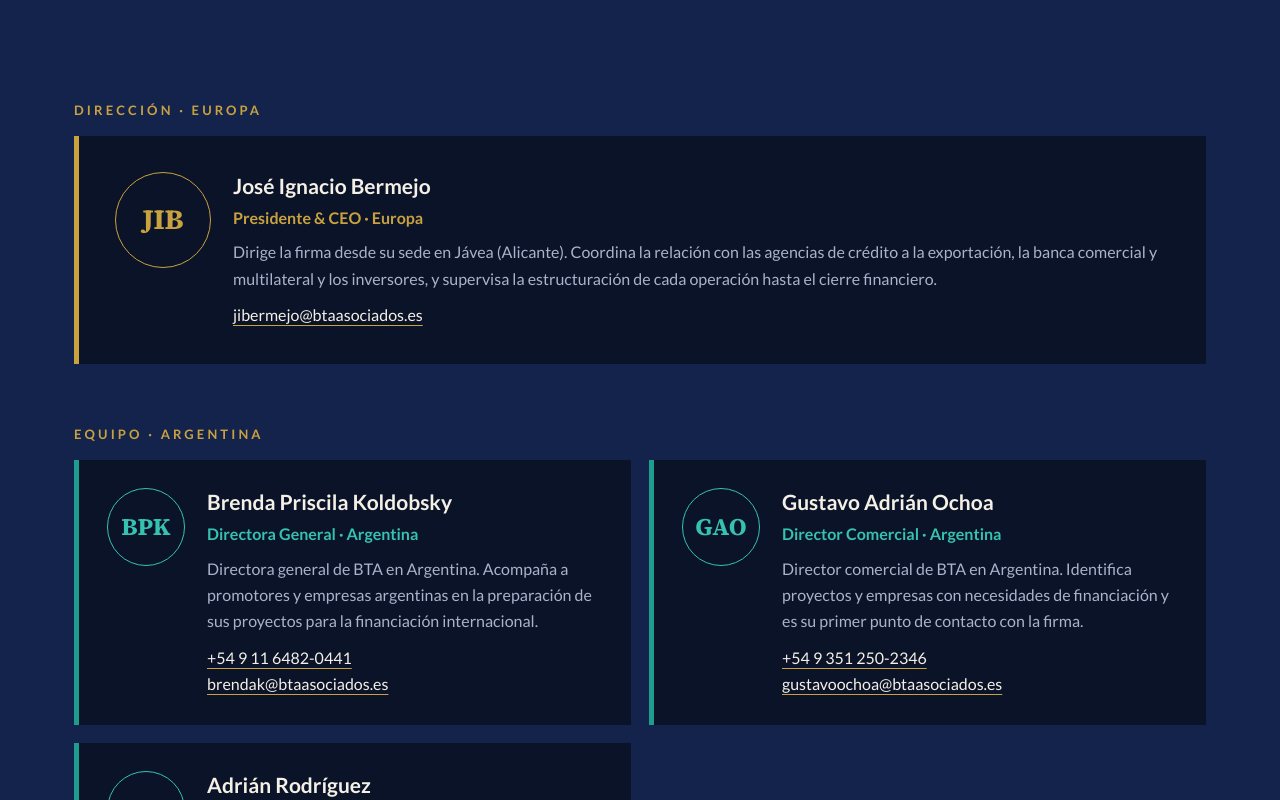
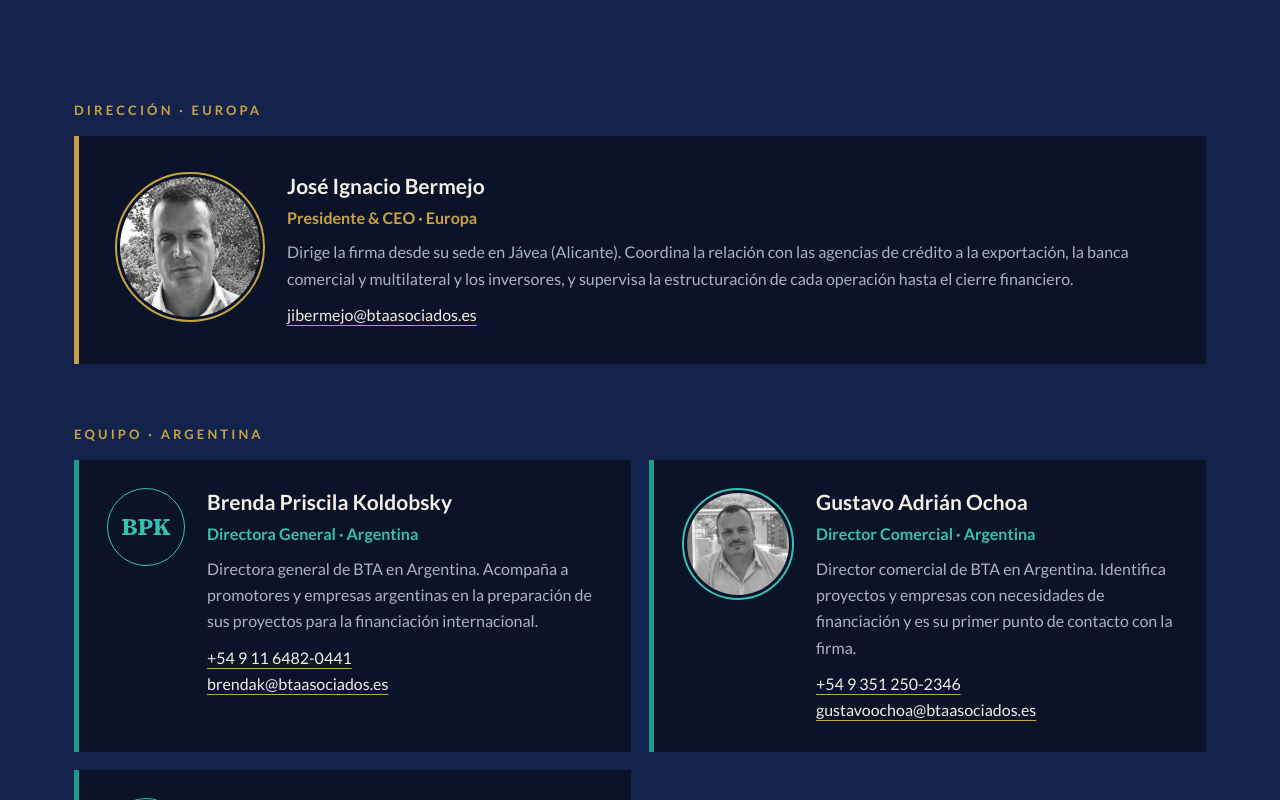
Before and after one commit to Obyra/bta-web, a plain HTML site: page equipo.html in a window 1280 px wide. Shown: the part 417-1217 px from the top of the page. Drawn offline with Linux system fonts and the light colour scheme.

Commit message:
Equipo: fotos de José Ignacio Bermejo y Gustavo Ochoa
Co-Authored-By: Claude Sonnet 5.5 <noreply@anthropic.com>

```diff
--- a/css/styles.css
+++ b/css/styles.css
@@ -228,6 +228,7 @@ tbody td:first-child { font-weight: 700; }
   display: grid; place-items: center; font-family: var(--serif); font-weight: 700; font-size: 24px; color: var(--oro);
 }
 .persona.verde .iniciales { border-color: var(--verde-claro); color: var(--verde-claro); }
+img.iniciales.foto { width: 112px; height: 112px; object-fit: cover; border-width: 2px; padding: 3px; background: var(--noche); }
 .persona h3 { font-size: 21px; }
 .persona .cargo { color: var(--oro); font-weight: 700; margin-bottom: 8px; }
 .persona.verde .cargo { color: var(--verde-claro); }
@@ -341,6 +342,7 @@ form button { border: 0; cursor: pointer; font: inherit; font-weight: 700; }
 .r1 { grid-template-columns: 1fr; }
 .persona.destacada { padding: 36px; }
 .persona.destacada .iniciales { width: 96px; height: 96px; font-size: 28px; }
+.persona.destacada img.iniciales.foto { width: 150px; height: 150px; }
 .persona .mail { margin-top: 10px; }
 .persona .mail a { color: var(--crema); text-underline-offset: 4px; text-decoration-color: var(--oro); }
 .llamada h2 { margin-bottom: 14px; }
--- a/equipo.html
+++ b/equipo.html
@@ -56,7 +56,7 @@
     <p class="antetitulo">Dirección · Europa</p>
     <div class="rejilla r1 sin-margen">
       <article class="persona destacada">
-        <div class="iniciales" aria-hidden="true">JIB</div>
+        <img class="iniciales foto" src="img/equipo-jose-ignacio-bermejo.jpg" alt="José Ignacio Bermejo" width="480" height="480" loading="lazy">
         <div>
           <h3>José Ignacio Bermejo</h3>
           <p class="cargo">Presidente &amp; CEO · Europa</p>
@@ -77,7 +77,7 @@
           <p class="mail"><a href="tel:+5491164820441">+54 9 11 6482-0441</a><br><a href="mailto:brendak@btaasociados.es">brendak@btaasociados.es</a></p>
         </div>
       </article>       <article class="persona verde">
-        <div class="iniciales" aria-hidden="true">GAO</div>
+        <img class="iniciales foto" src="img/equipo-gustavo-ochoa.jpg" alt="Gustavo Adrián Ochoa" width="480" height="480" loading="lazy">
         <div>
           <h3>Gustavo Adrián Ochoa</h3>
           <p class="cargo">Director Comercial · Argentina</p>
```
Also changed, not shown: build.mjs (+7 -3 lines), img/equipo-gustavo-ochoa.jpg (added), img/equipo-jose-ignacio-bermejo.jpg (added).
